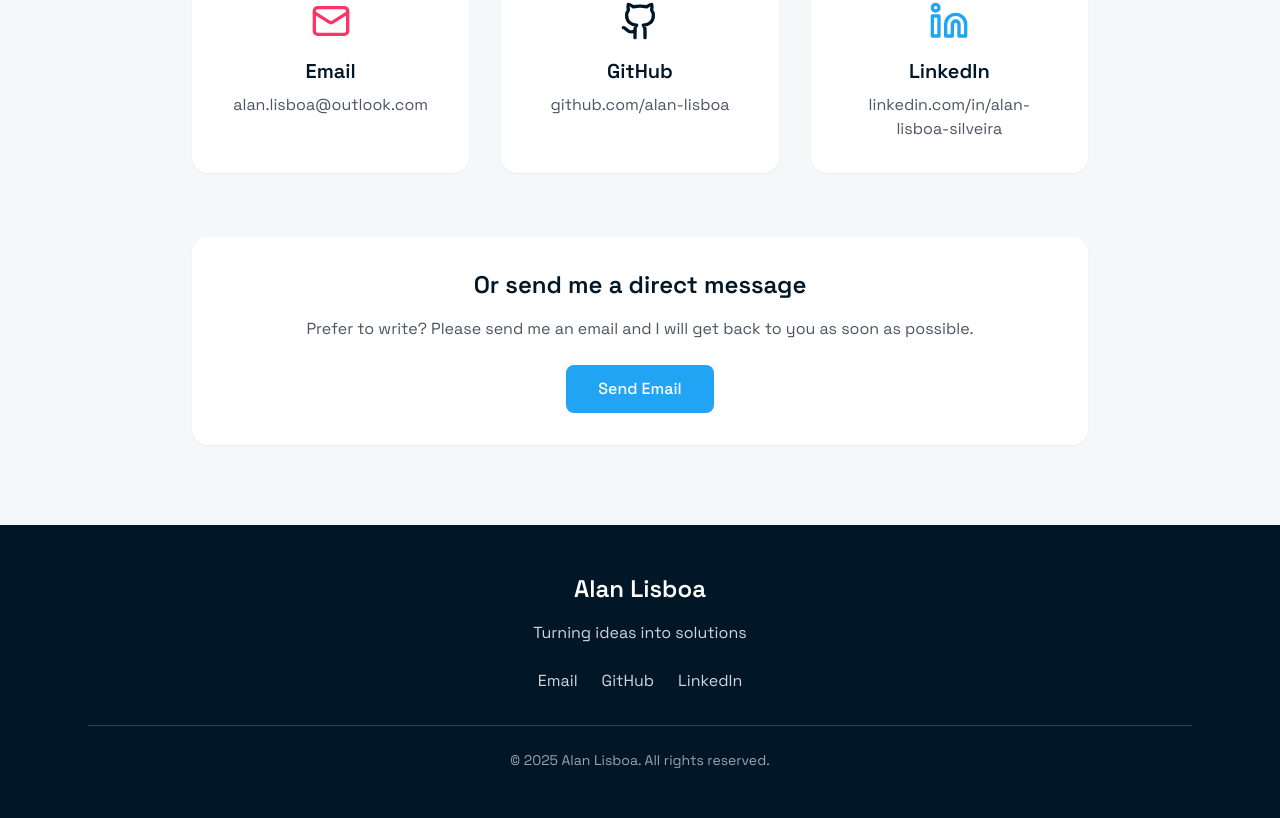
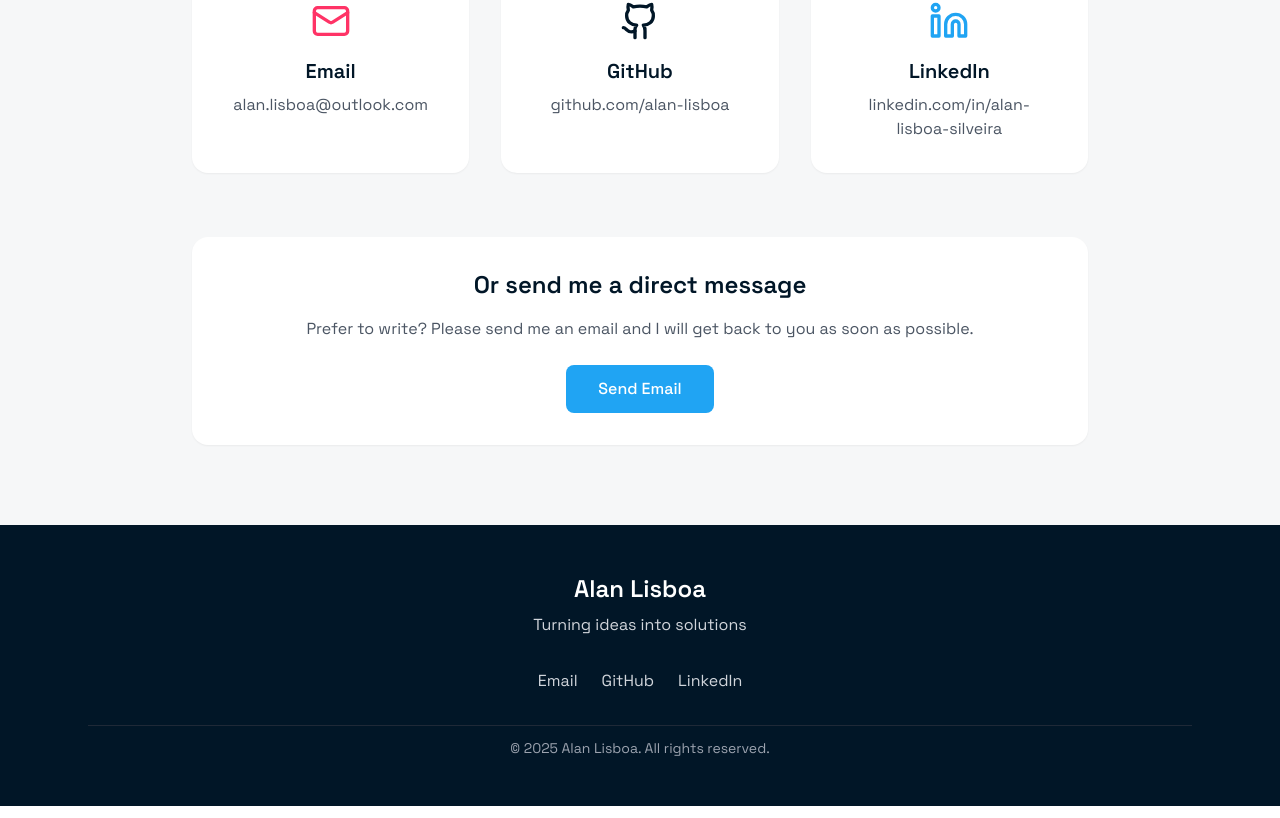
Before and after one commit to alan-lisboa/alan-lisboa.github.io, a React (Vite) app: page / in a window 1280 px wide. Shown: the part 2736-3554 px from the top of the page. Built offline with nearby package versions, Linux system fonts and the light colour scheme.

Commit message:
fix on accounts

```diff
--- a/src/components/Footer.tsx
+++ b/src/components/Footer.tsx
@@ -8,24 +8,24 @@ const Footer = () => {
     <footer className="bg-portfolio-dark text-white py-12">
       <div className="max-w-6xl mx-auto px-6">
         <div className="text-center">
-          <h3 className="text-2xl font-semibold mb-4">{t('hero.name')}</h3>
-          <p className="text-gray-300 mb-6">
+          <h3 className="text-2xl font-semibold mb-2">{t('hero.name')}</h3>
+          <p className="text-gray-300 mb-8">
             {t('footer.tagline')}
           </p>
 
           <div className="flex justify-center space-x-6 mb-8">
-            <a href="mailto:seu.email@exemplo.com" className="text-gray-300 hover:text-portfolio-blue transition-colors">
+            <a href="mailto:alan.lisboa@outlook.com" className="text-gray-300 hover:text-portfolio-blue transition-colors">
               {t('footer.email')}
             </a>
-            <a href="https://github.com/seuusuario" className="text-gray-300 hover:text-portfolio-blue transition-colors">
+            <a href="https://github.com/alan-lisboa" className="text-gray-300 hover:text-portfolio-blue transition-colors">
               {t('footer.github')}
             </a>
-            <a href="https://linkedin.com/in/seuusuario" className="text-gray-300 hover:text-portfolio-blue transition-colors">
+            <a href="https://linkedin.com/in/alan-lisboa-silveira" className="text-gray-300 hover:text-portfolio-blue transition-colors">
               {t('footer.linkedin')}
             </a>
           </div>
 
-          <div className="border-t border-gray-700 pt-6">
+          <div className="border-t border-gray-800 pt-3">
             <p className="text-gray-400 text-sm">
               © {new Date().getFullYear()} {t('hero.name')}. {t('footer.rights')}
             </p>
```
Also changed, not shown: 3 other files (tests, documents, lock files or other folders).
